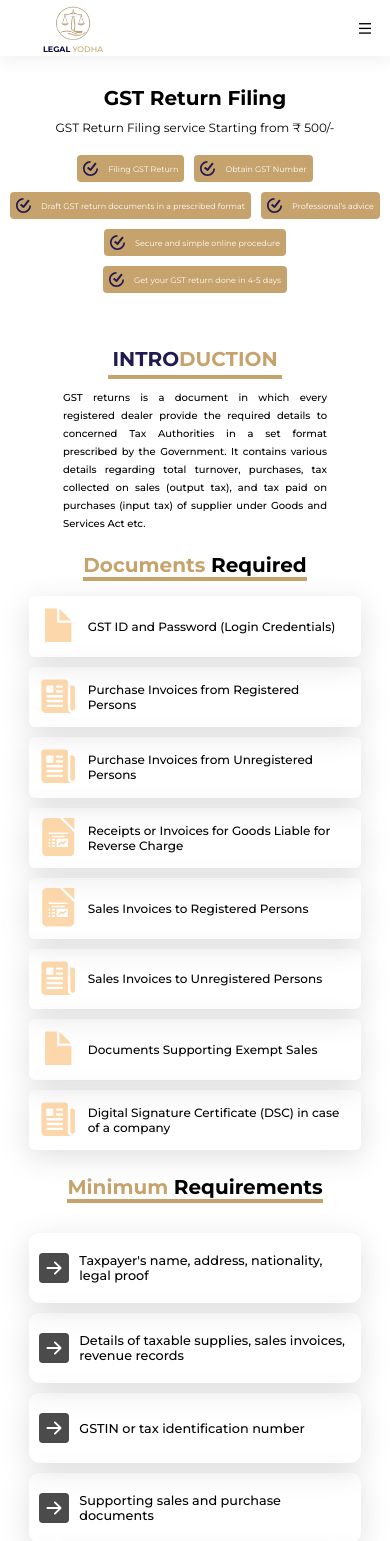
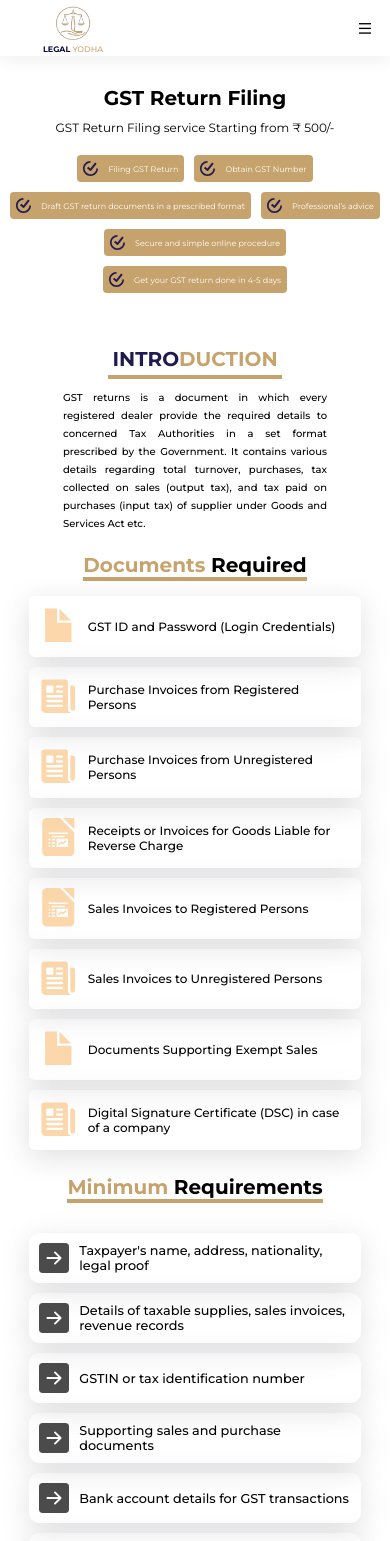
Before and after one commit to lakhan06/legalYodha, a React (Vite) app: page /GST_Return in a window 390 px wide. Shown: the top 1541 px of the page. Built offline with nearby package versions, Linux system fonts and the light colour scheme.

Commit message:
services improvenav

```diff
--- a/src/components/servicePage_components/minRequirement/MinRequirement.css
+++ b/src/components/servicePage_components/minRequirement/MinRequirement.css
@@ -73,10 +73,11 @@
     gap: 10px;
   }
   .singleMinReq {
-    width: auto;
+    /* width: auto; */
     font-size: 0.8rem;
     width: 85vw;
-    padding: 10px;
+    height: 50px;
+
   }
   .min_req_heading{
     font-size: 20px;
```
